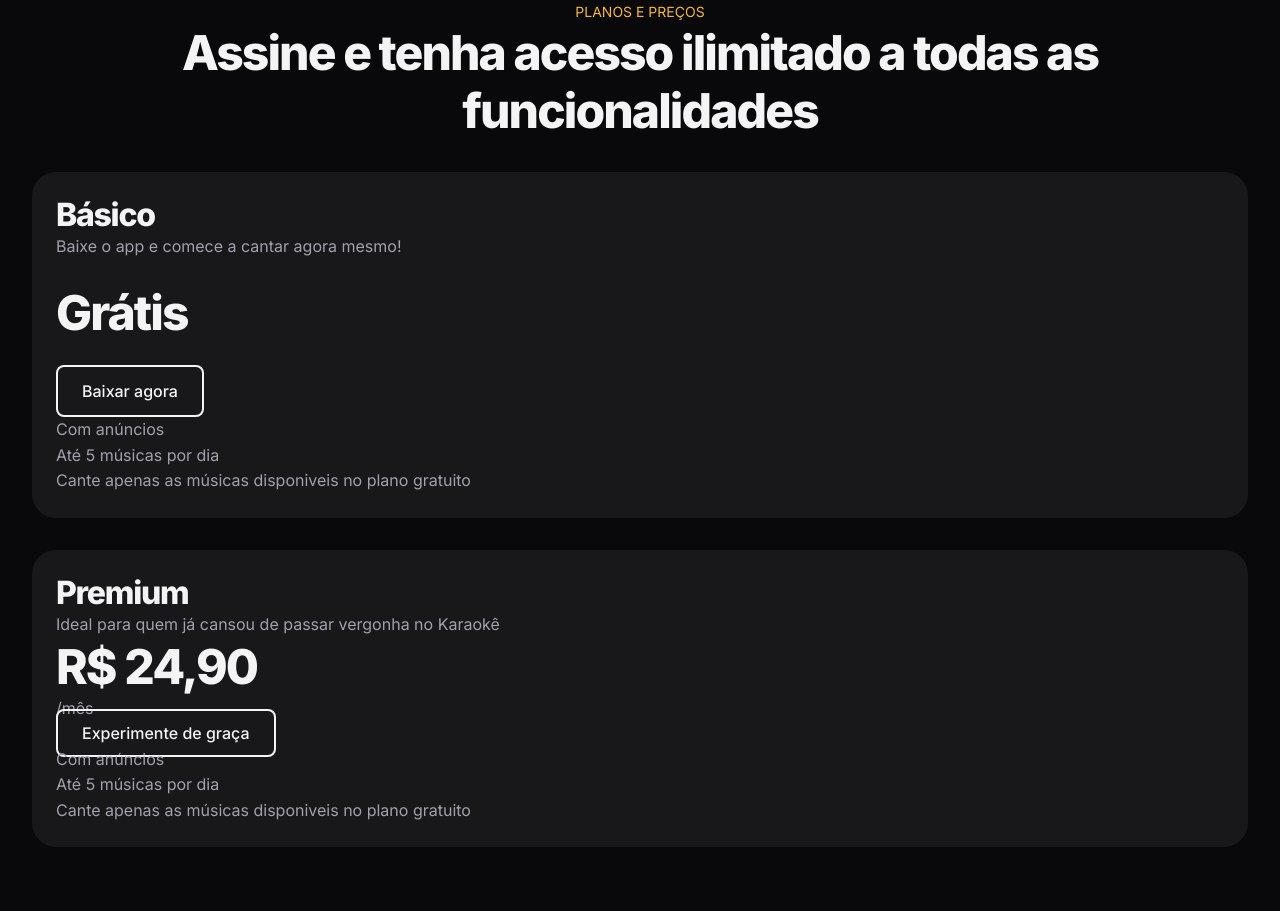
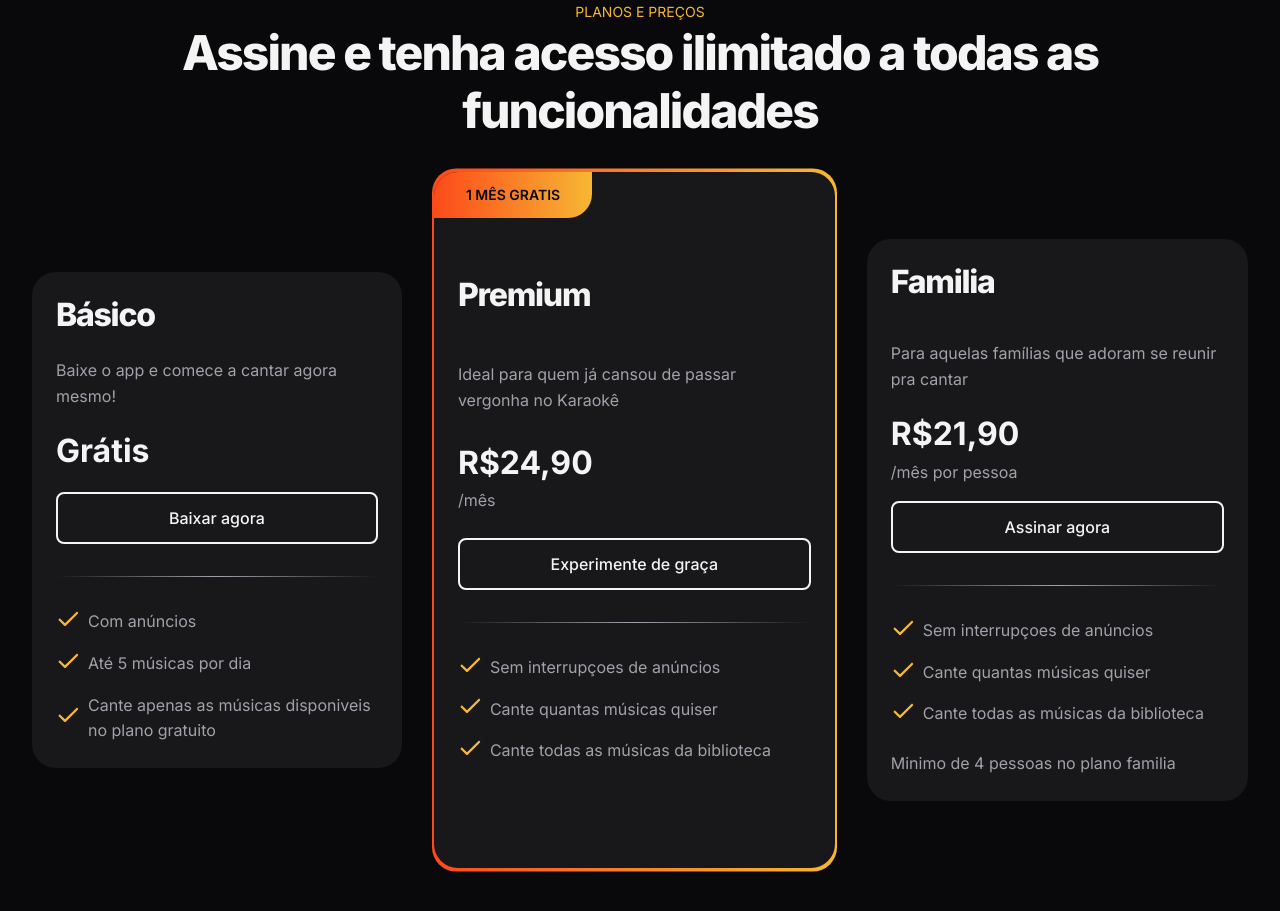
Before and after one commit to jhefersonlv/zingen, a plain HTML site: page index.html in a window 1280 px wide. Shown: the part 2542-3453 px from the top of the page. Drawn offline with Linux system fonts and the light colour scheme.

Commit message:
Finalizando Pricing

```diff
--- a/assets/style/index.css
+++ b/assets/style/index.css
@@ -19,3 +19,78 @@ section.hero{
 #feature {
     background-color: var(--bg-color);
 }
+
+/* PRICING SECTION */
+
+#pricing {
+
+    & li {
+        position: relative;
+        margin-left: 2rem;
+
+    }
+
+    & li::before{
+        content: url(../icons/Check.svg);
+
+        position: absolute;
+        left: -2rem;
+        top: 50%;
+        transform: translateY(-50%);
+
+
+    }
+
+    & a.btn {
+        width: 100%;
+        text-align: center;
+    }
+
+    & zin-pricing {
+        display: block;
+        font-size: 2rem;
+        font-weight: bold;
+        color: var(--txt-color-primary);
+
+        & small {
+            font-size: 1rem;
+            font-weight: 400;
+            color: var(--txt-color-secondary);
+        }
+    }
+
+    & .wrapp {
+        position: relative;
+
+        & span.premium{
+            position: absolute;
+            left: 0;
+            top: 0;
+            padding: 0.75rem 2rem;
+            border-top-left-radius: 1.5rem;
+            border-bottom-right-radius: 1.5rem;
+            background: var(--brand-gradient);
+            font-weight: 600;
+            color: var(--bg-color);
+        }
+
+        & p {
+        margin-top: 1.5rem
+        }
+    }
+
+    & .recomended {
+        position: relative;
+
+    }
+
+    & .recomended-bg::before {
+            content: "";
+            background: var(--brand-gradient);
+            position: absolute;
+            inset: 0;
+            z-index: -1;
+            border-radius: 1.5rem;
+            transform: scale(1.01);
+    }
+}
--- a/assets/style/media.css
+++ b/assets/style/media.css
@@ -93,4 +93,10 @@
             }
     }
 
+    #pricing {
+
+        & div:nth-child(2){
+        grid-auto-flow: column;
+       }
+    }
 }
--- a/assets/style/utility.css
+++ b/assets/style/utility.css
@@ -154,3 +154,9 @@
     border-radius: 1.5rem;
     position: relative;
 }
+
+.separator {
+    height: 1px;
+    margin-block: 2rem;
+    background: radial-gradient(var(--txt-color-secondary), var(--surface-color) 70%);
+}
--- a/index.html
+++ b/index.html
@@ -121,25 +121,26 @@
         </div>
     </section>
 
-    <section id="pricing" class="container py-xxl">
-        <div class="grid gap-32">
+    <section id="pricing" class="grid gap-32 container py-xxl">
+
             <div class="justify-item-text-content-center">
                 <span>PLANOS E PREÇOS</span>
                 <h2>Assine e tenha acesso ilimitado a todas as funcionalidades</h2>
 
             </div>
-
+            <div class="gap-32 grid-align-items-center">
                 <div class="wrapp">
-                    <div class="grid gap-24">
+                    <div class="grid gap-16">
                         <div>
                             <h3>Básico</h3>
                             <p>Baixe o app e comece a cantar agora mesmo!</p>
                         </div>
-                        <h2>Grátis</h2>
+                        <zin-pricing>Grátis</zin-pricing>
                         <a class="btn secondary btn-md" href="#">Baixar agora</a>
                     </div>
+                    <div class="separator"></div>
                     <div>
-                        <ul>
+                        <ul class="grid gap-16">
                             <li>Com anúncios</li>
                             <li>Até 5 músicas por dia</li>
                             <li>Cante apenas as músicas disponiveis no plano gratuito</li>
@@ -147,19 +148,41 @@
                     </div>
                 </div>
 
-                <div class="wrapp">
-                    <div>
+                <div class="wrapp recomended">
+                    <div class="recomended-bg py-xxl">
+                        <div class="grid gap-24">
+                            <span class="premium">1 mês gratis</span>
                             <h3>Premium</h3>
                             <p>Ideal para quem já cansou de passar vergonha no Karaokê</p>
-                        <h2>R$ 24,90</h2><p>/mês</p>
+                            <div><zin-pricing>R$24,90</zin-pricing><small>/mês</small></div>
                             <a class="btn secondary btn-md" href="#">Experimente de graça</a>
                         </div>
+                        <div class="separator"></div>
                         <div>
-                        <ul>
-                            <li>Com anúncios</li>
-                            <li>Até 5 músicas por dia</li>
-                            <li>Cante apenas as músicas disponiveis no plano gratuito</li>
+                            <ul class="grid gap-16">
+                                <li>Sem interrupçoes de anúncios</li>
+                                <li>Cante quantas músicas quiser</li>
+                                <li>Cante todas as músicas da biblioteca</li>
                             </ul>
+                        </div>
+                    </div>
+                </div>
+
+                 <div class="wrapp">
+                    <div class="grid gap-16">
+                        <h3>Familia</h3>
+                        <p>Para aquelas famílias que adoram se reunir pra cantar</p>
+                        <div><zin-pricing>R$21,90</zin-pricing><small>/mês por pessoa</small></div>
+                        <a class="btn secondary btn-md" href="#">Assinar agora</a>
+                    </div>
+                    <div class="separator"></div>
+                    <div>
+                        <ul class="grid gap-16">
+                            <li>Sem interrupçoes de anúncios</li>
+                            <li>Cante quantas músicas quiser</li>
+                            <li>Cante todas as músicas da biblioteca</li>
+                        </ul>
+                        <p>Minimo de 4 pessoas no plano familia</p>
                     </div>
                 </div>
             </div>
```
Lines whose indentation alone changed are shown as unchanged.
